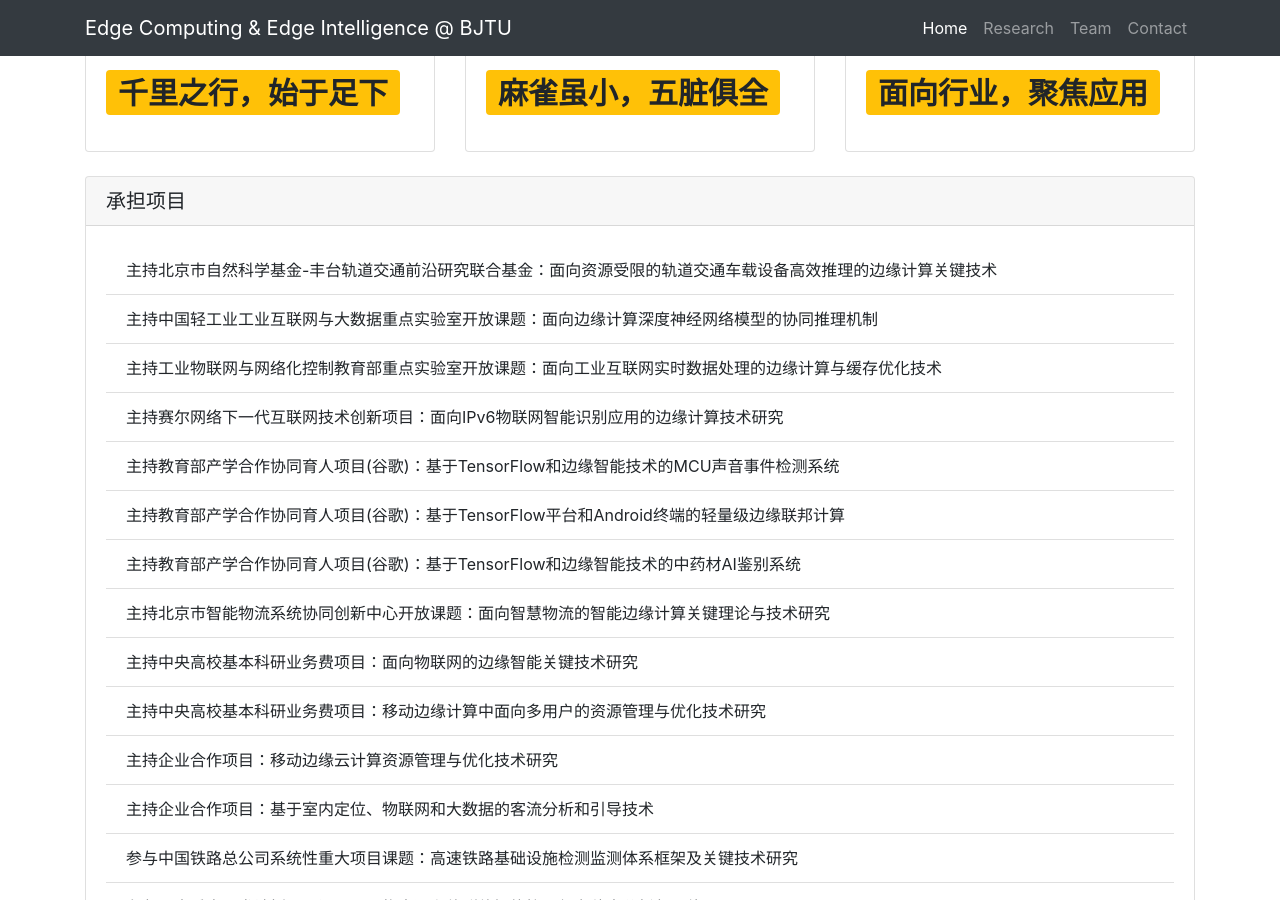
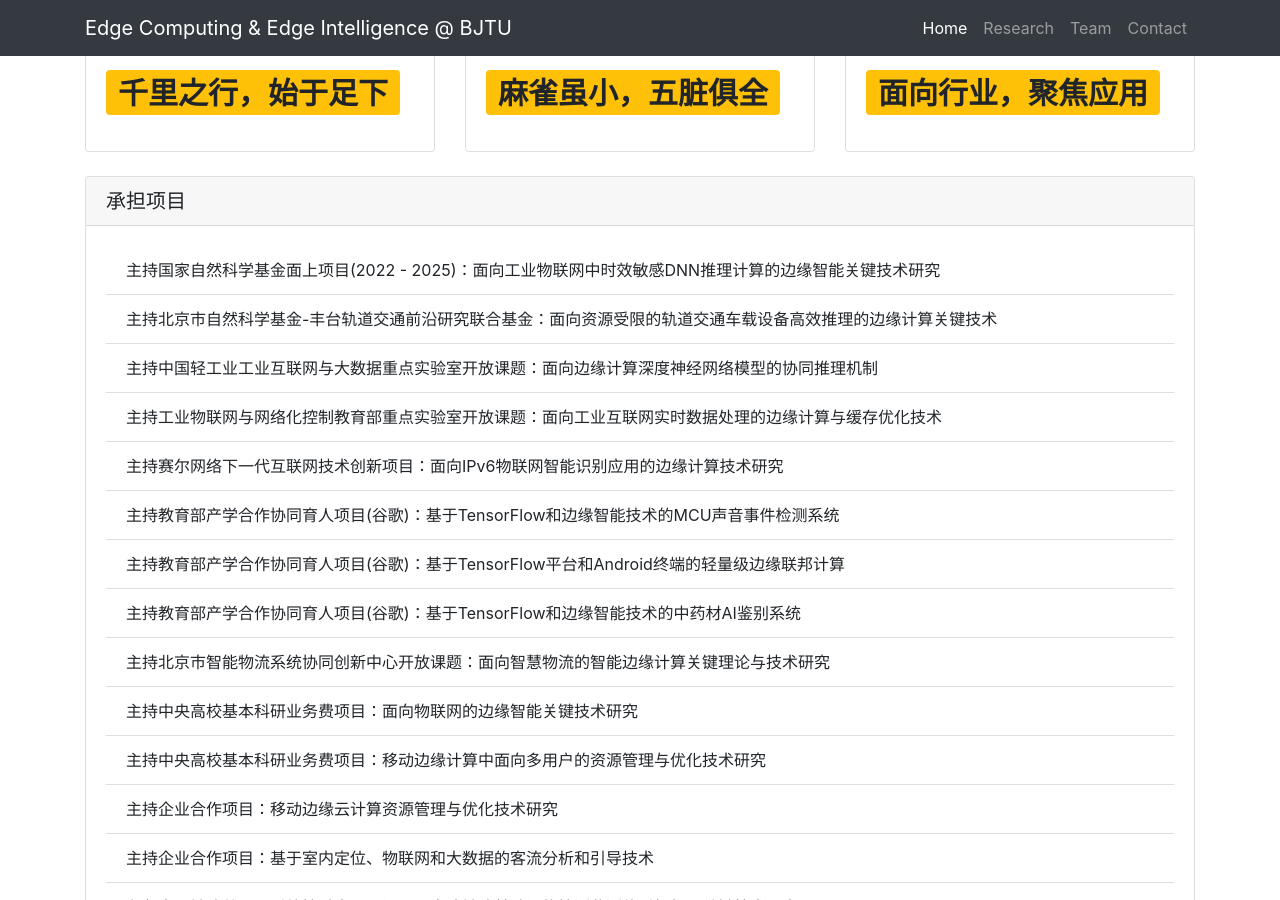
Before and after one commit to fangvv/Homepage, a Jekyll site: the page Edgecomp/index.html, which Jekyll copies as it is, in a window 1280 px wide and 900 px high, scrolled down 971 px. Built offline with Jekyll 4.4.1, drawn with Linux system fonts in a browser that asks for light colours; comment, search, counter and statistics services are not loaded.

Commit message:
Signed-off-by: fangvv <fangvv@gmail.com>

```diff
--- a/Edgecomp/index.html
+++ b/Edgecomp/index.html
@@ -87,6 +87,7 @@
   <h5 class="card-header">承担项目</h5>
   <div class="card-body">
     <ul class="list-group list-group-flush">
+      <li class="list-group-item">主持国家自然科学基金面上项目(2022 - 2025)：面向工业物联网中时效敏感DNN推理计算的边缘智能关键技术研究</li>
       <li class="list-group-item">主持北京市自然科学基金-丰台轨道交通前沿研究联合基金：面向资源受限的轨道交通车载设备高效推理的边缘计算关键技术</li>
       <li class="list-group-item">主持中国轻工业工业互联网与大数据重点实验室开放课题：面向边缘计算深度神经网络模型的协同推理机制</li>
       <li class="list-group-item">主持工业物联网与网络化控制教育部重点实验室开放课题：面向工业互联网实时数据处理的边缘计算与缓存优化技术</li>
```
